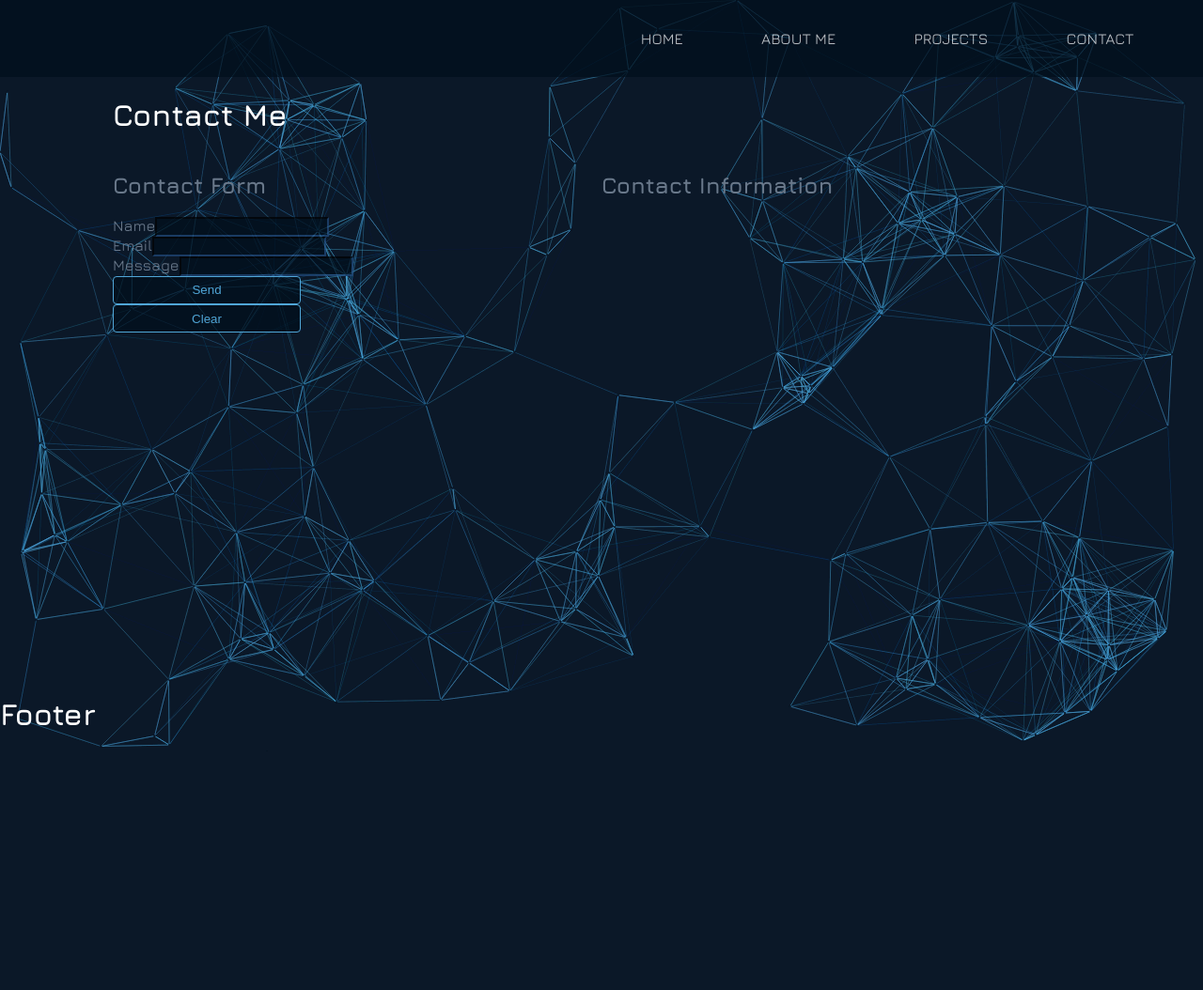
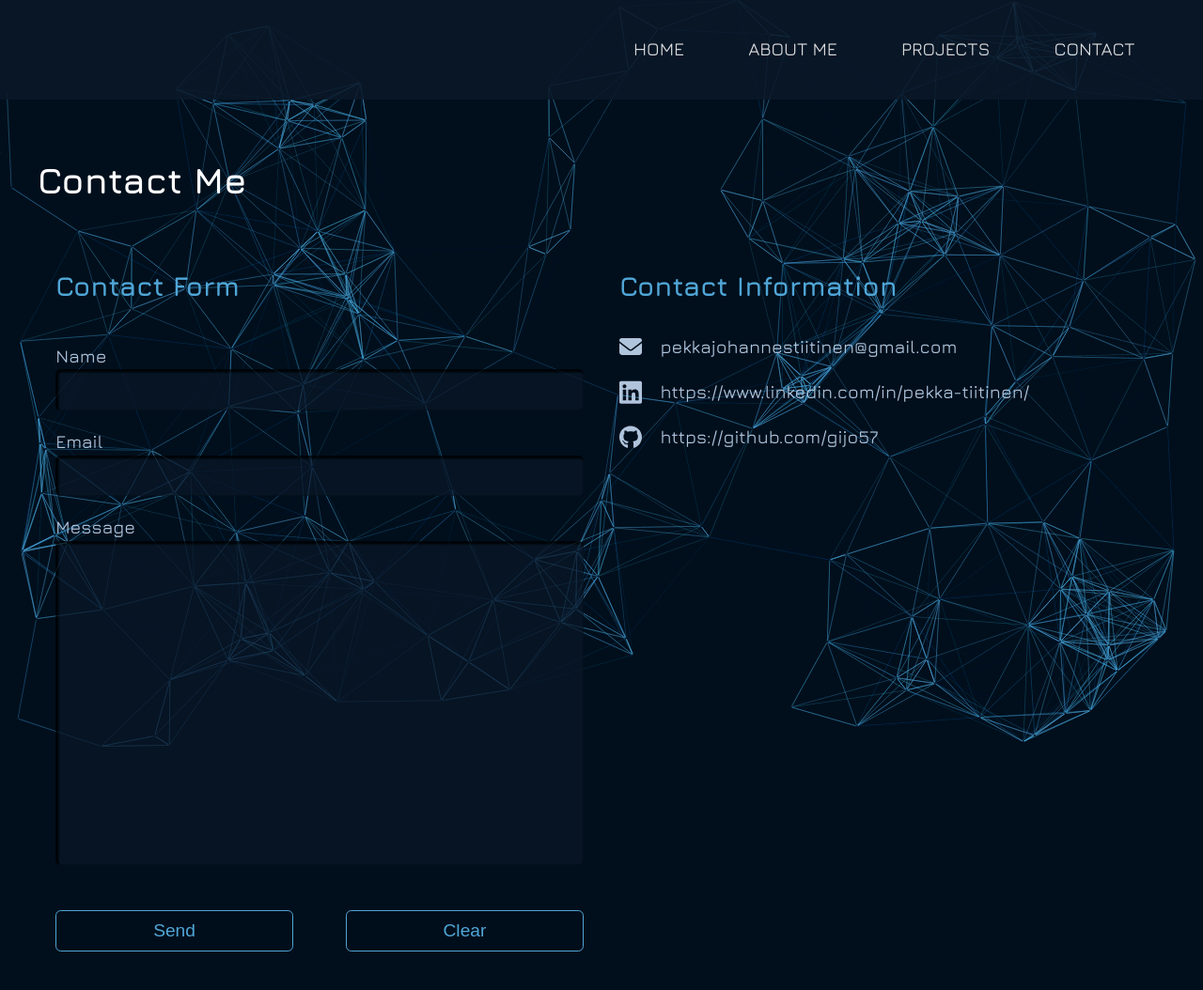
Before and after one commit to gijo57/portfolio, a Gatsby site: page /contact in a window 1280 px wide. Shown: the top 1054 px of the page at 94% size. Before the commit the page ends 800 px from the top, so only its background shows below. Built offline with nearby package versions, Linux system fonts and the light colour scheme; Gatsby itself is replaced by a stand-in of ours; animation ran at ten frames a second.

Commit message:
add more styling

```diff
--- a/package.json
+++ b/package.json
@@ -6,6 +6,7 @@
   "author": "Kyle Mathews <mathews.kyle@gmail.com>",
   "dependencies": {
     "@fortawesome/fontawesome-svg-core": "^1.3.0",
+    "@fortawesome/free-brands-svg-icons": "^6.0.0",
     "@fortawesome/free-regular-svg-icons": "^6.0.0",
     "@fortawesome/free-solid-svg-icons": "^6.0.0",
     "@fortawesome/react-fontawesome": "^0.1.17",
--- a/src/components/Layout/index.js
+++ b/src/components/Layout/index.js
@@ -17,7 +17,7 @@ const StyledLayout = styled.div`
   grid-template-columns: 100%;
   #main-content {
     width: 100%;
-    max-width: 70rem;
+    max-width: 80rem;
     margin: 0 auto;
     padding: 0 2.5rem;
   }
--- a/src/components/Layout/styles.css
+++ b/src/components/Layout/styles.css
@@ -6,17 +6,25 @@
 
 html,
 body {
-  color: #69788a;
+  color: rgb(176, 196, 220);
   margin: 0;
   font-family: Jura;
 }
 
 body {
-  background-color: #0b1828;
+  background-color: #010f1c;
+  font-size: 1.2em;
+  line-height: 1.5;
 }
 
 h1 {
   color: white;
+  margin: 1.5em 0 1em 0;
+}
+
+h2 {
+  margin-bottom: 1em;
+  color: #50a6d7;
 }
 
 .particles {
@@ -24,6 +32,7 @@ h1 {
 }
 
 button {
+  font-size: 1em;
   color: #50a6d7;
   width: 15em;
   padding: 0.5em;
@@ -37,3 +46,11 @@ button:hover {
   background-color: #50a6d7;
   cursor: pointer;
 }
+
+input,
+textarea {
+  font-family: Jura;
+  font-size: 0.9em;
+  border: none;
+  box-shadow: inset 0.1em 0.1em 0.1em 0.1em black;
+}
--- a/src/components/Project.js
+++ b/src/components/Project.js
@@ -4,11 +4,13 @@ import styled from "styled-components"
 const Card = styled.div`
   display: flex;
   flex-direction: column;
-  background-color: rgba(1, 15, 28, 0.7);
+  background-color: #0b1828;
+  opacity: 0.7;
   width: 30%;
   padding: 2em;
   margin: 1em;
   border-radius: 0.3em;
+  box-shadow: 0.1em 0.1em 0.1em 0.1em rgba(0, 0, 0, 0.5);
 `
 
 const LinkButton = styled.a`
--- a/src/components/header.js
+++ b/src/components/header.js
@@ -4,8 +4,8 @@ import styled from "styled-components"
 import Nav from "./Nav"
 
 const HeaderWrapper = styled.div`
-  background: #010f1c;
-  opacity: 0.7;
+  background: #0b1828;
+  opacity: 0.85;
   padding: 2em;
   display: flex;
   justify-content: flex-end;
--- a/src/pages/contact.js
+++ b/src/pages/contact.js
@@ -1,26 +1,69 @@
 import React from "react"
 import styled from "styled-components"
+import { FontAwesomeIcon } from "@fortawesome/react-fontawesome"
+import { faEnvelope } from "@fortawesome/free-solid-svg-icons"
+import { faLinkedin, faGithub } from "@fortawesome/free-brands-svg-icons"
+
 import Layout from "../components/Layout"
 
 const ContactForm = styled.form`
   display: flex;
   flex-direction: column;
   width: 50%;
+  padding: 0 1em;
+`
+
+const InputWrapper = styled.label`
+  display: flex;
+  flex-direction: column;
+  margin: 0.5em 0;
 `
 
 const ContactInfo = styled.form`
   width: 50%;
+  padding: 0 1em;
+`
+
+const ContactDetail = styled.div`
+  display: flex;
+  align-items: center;
+  margin: 1em 0;
 `
 
 const StyledInput = styled.input`
-  color: #69788a;
-  background-color: #010f1c;
+  color: rgb(176, 196, 220);
+  background-color: #0b1828;
+  opacity: 0.7;
+  border-radius: 0.3em;
+  height: 2.5em;
+`
+
+const StyledTextArea = styled.textarea`
+  color: rgb(176, 196, 220);
+  background-color: #0b1828;
   opacity: 0.7;
   border-color: #0b1828;
+  border-radius: 0.3em;
+  resize: none;
+  height: 20em;
 `
 
 const ContactSection = styled.div`
   display: flex;
+`
+
+const Contact = styled.a`
+  margin-left: 1em;
+`
+
+const Controls = styled.div`
+  display: flex;
+  justify-content: space-between;
+  padding: 2em 0;
+`
+
+const FormButton = styled.button`
+  width: 45%;
 `
 
 const ContactPage = () => {
@@ -37,23 +80,37 @@ const ContactPage = () => {
           <h2>Contact Form</h2>
           <input type="hidden" name="bot-field" />
           <input type="hidden" name="form-name" value="contact" />
-          <label>
+          <InputWrapper>
             Name
             <StyledInput type="text" name="name" />
-          </label>
-          <label>
+          </InputWrapper>
+          <InputWrapper>
             Email
             <StyledInput type="email" name="email" />
-          </label>
-          <label>
+          </InputWrapper>
+          <InputWrapper>
             Message
-            <StyledInput type="text" name="message" />
-          </label>
-          <button type="submit">Send</button>
-          <button type="reset">Clear</button>
+            <StyledTextArea name="message" />
+          </InputWrapper>
+          <Controls>
+            <FormButton type="submit">Send</FormButton>
+            <FormButton type="reset">Clear</FormButton>
+          </Controls>
         </ContactForm>
         <ContactInfo>
           <h2>Contact Information</h2>
+          <ContactDetail>
+            <FontAwesomeIcon class="fa-fw" icon={faEnvelope} />
+            <Contact>pekkajohannestiitinen@gmail.com</Contact>
+          </ContactDetail>
+          <ContactDetail>
+            <FontAwesomeIcon class="fa-fw" icon={faLinkedin} />
+            <Contact>https://www.linkedin.com/in/pekka-tiitinen/</Contact>
+          </ContactDetail>
+          <ContactDetail>
+            <FontAwesomeIcon class="fa-fw" icon={faGithub} />
+            <Contact>https://github.com/gijo57</Contact>
+          </ContactDetail>
         </ContactInfo>
       </ContactSection>
     </Layout>
```
Also changed, not shown: 1 other file.
